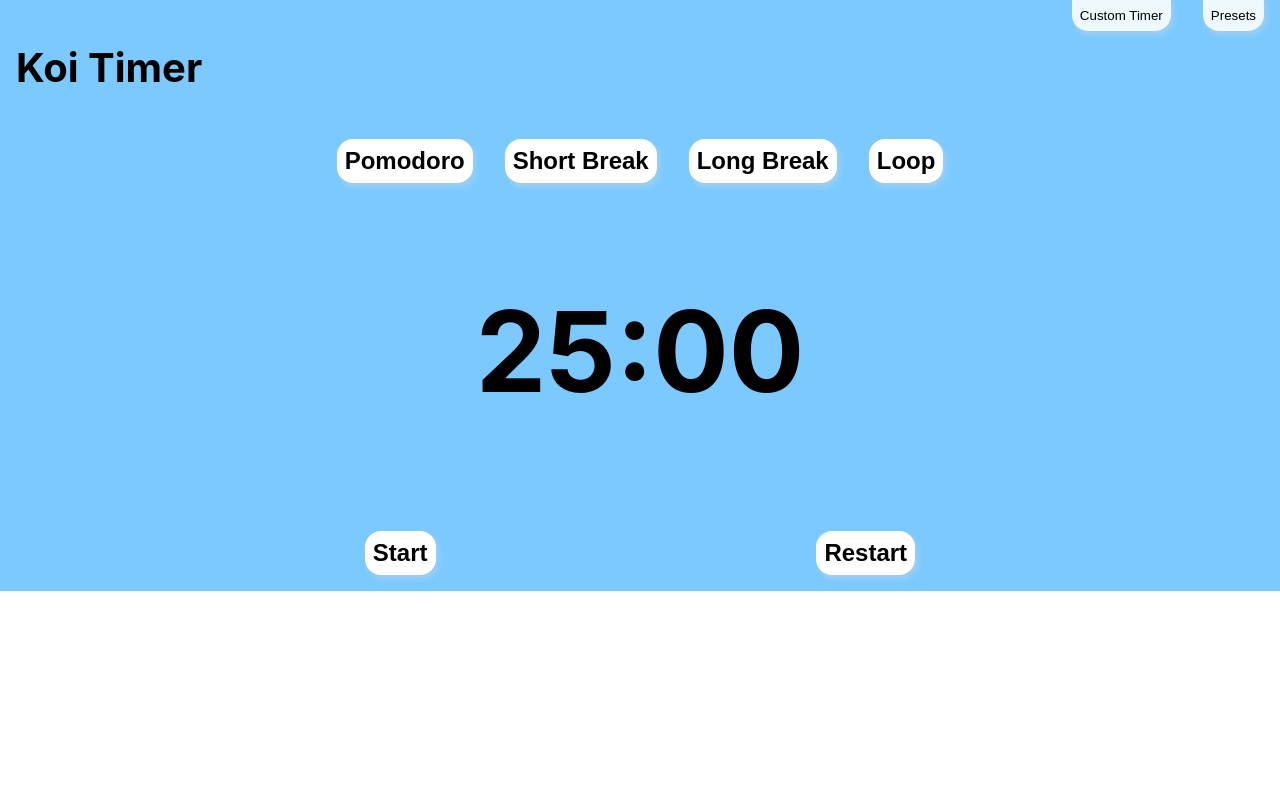
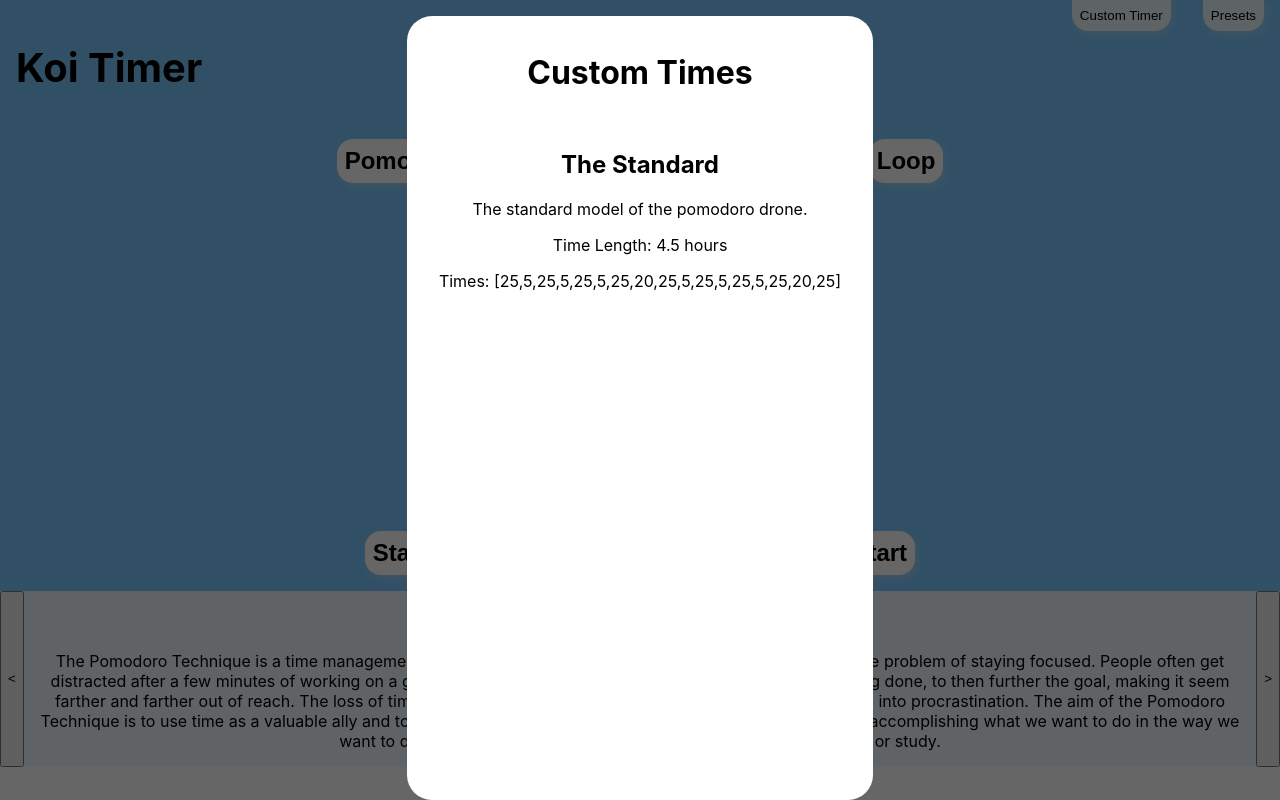
Before and after one commit to JonnyDeates/Koi-Timer, a React (Create React App) app: page / in a window 1280 px wide. Both pictures are taken after a click on the button "Custom Timer". Built offline with nearby package versions, Linux system fonts and the light colour scheme.

Commit message:
Info / Modals

```diff
--- a/src/App.js
+++ b/src/App.js
@@ -3,6 +3,7 @@ import './App.css';
 import Header from "./Header/Header";
 import Pomodoro from "./Pomodoro/Pomodoro";
 import {Context} from "./Context/Context"
+import Info from "./Info/Info";
 
 function App() {
     return (
@@ -10,6 +11,7 @@ function App() {
             <Context.Provider>
                 <Header/>
                 <Pomodoro/>
+                <Info/>
             </Context.Provider>
         </div>
     );
--- a/src/Header/Header.js
+++ b/src/Header/Header.js
@@ -1,26 +1,37 @@
 import React from 'react';
 import './Header.css'
+import Presets from "../Modals/Presets";
+import CustomTimes from "../Modals/CustomTimes";
+
 class Header extends React.Component {
+    constructor(props) {
+        super(props);
 
+        // This binding is necessary to make `this` work in the callback
+        this.setPresets = this.setPresets.bind(this);
+        this.setCustomTimes = this.setCustomTimes.bind(this);
+    }
     state = {
         customTimes: false,
         presets: false
     };
-    openModal(modal){
 
+    setCustomTimes() {
+        this.setState({customTimes: false})
     }
-
-    secToMins(num) {
-        return num * 60;
+    setPresets() {
+        this.setState({presets: false})
     }
-    render(){
+    render() {
         return (
             <div className="header">
                 <h1>Koi Timer</h1>
                 <div className="nav">
-                <button onClick={()=> this.setState({customTimer: true})}>Custom Timer</button>
-                <button onClick={()=> this.setState({presets: true})}>Presets</button>
+                    <button onClick={() => this.setState({customTimes: true})}>Custom Timer</button>
+                    <button onClick={() => this.setState({presets: true})}>Presets</button>
                 </div>
+                <Presets setPresets={this.setPresets} active={this.state.presets}/>
+                <CustomTimes setCustomTimes={this.setCustomTimes} active={this.state.customTimes}/>
             </div>
         );
     }
--- /dev/null
+++ b/src/Info/Info.css
@@ -0,0 +1,6 @@
+.info {
+    background-color: aliceblue;
+    display: flex;
+    justify-content: space-evenly;
+    position: relative;
+}
--- /dev/null
+++ b/src/Info/Info.js
@@ -0,0 +1,74 @@
+import React from 'react';
+import './Info.css'
+import InfoSection from "./InfoSection/InfoSection";
+
+class Info extends React.Component {
+
+
+    state = {
+        currentShown: 0,
+        info: [{
+            title: 'The Pomodoro Technique',
+            body: 'The Pomodoro Technique is a time management method that can be used for any task. Most people have\n' +
+            'the problem of staying focused. People often get distracted after a few minutes of working on a\n' +
+            'given task, and this loss of focus can prolongue the work being done, to then further the goal,\n' +
+            'making it seem farther and farther out of reach.\n' +
+            'The loss of time brings anxiety, especially when it involves a deadline, leads into procrastination.\n' +
+            'The aim of the Pomodoro Technique is to use time as a valuable ally and to mitigate when you can be\n' +
+            'distracted.\n' +
+            'Following this leads to accomplishing what we want to do in the way we want to do it, and to enable\n' +
+            'us to improve continually the way we work or study.',
+            style: 'explaination'
+        },
+            {
+                title: 'The Pomodoro Technique will provide a simple tool/process for improving productivity (your own and that of\n' +
+                '            your team members) which can do the following:',
+                body: 'ul',
+                list: ['Alleviate anxiety linked to beginning', 'Enhance focus and concentration by cutting down on interruptions',
+                    'Increase awareness of your decisions', 'Boost motivation and keep it constant', 'Bolster the determination to achieve your goals',
+                    'Refine the estimation process, both in qualitative and quantitative terms', 'Improve your work or study process',
+                    'Strengthen your resolve to keep on applying yourself in the face of complex situations'
+                ],
+                style: 'goals'
+            },
+            {
+                title: 'At the beginning of each day select the tasks you need to complete and put them on the TODO list above.',
+                body: 'ol',
+                list: ['Start the Pomodoro timer', 'Work until the Pomodoro rings',
+                    'Take a short break (3-5 minutes)', 'Keep on working, Pomodoro after Pomodoro, until the task at hand is finished. Every 4 Pomodoros take a longer break, (15–30 minutes).',
+                    'Repeat'
+                ],
+                style: 'instructions'
+            },
+            {
+                title: 'Tips',
+                body: 'ul',
+                list: ['If a task takes more than 5–7 Pomodoros, break it down',
+                    'If it takes less than one Pomodoro, add it up, and combine it with another task',
+                    'The next Pomodoro will go better',
+                    'Login to the service and track your progress'
+                ],
+                style: 'instructions'
+            },
+        ]
+    };
+
+    render() {
+        const infoList = this.state.info.map((obj, i) => (obj.list) ?
+            <InfoSection key={i} title={obj.title} body={obj.body} style={obj.style} list={obj.list}/> :
+            <InfoSection key={i} title={obj.title} body={obj.body} style={obj.style}/>);
+        return (
+            <div className="info">
+                <button
+                    onClick={() => this.setState({currentShown: (this.state.currentShown - 1 >= 0) ? this.state.currentShown - 1 : infoList.length - 1})}> {'<'} </button>
+                {infoList[this.state.currentShown]}
+                <button
+                    onClick={() => this.setState({currentShown: (this.state.currentShown + 1 < infoList.length) ? this.state.currentShown + 1 : 0})}> {'>'} </button>
+            </div>
+        );
+    }
+
+}
+
+
+export default Info;
--- /dev/null
+++ b/src/Info/InfoSection/InfoSection.js
@@ -0,0 +1,46 @@
+import React from 'react';
+
+class InfoSection extends React.Component {
+
+    state = {
+        title: this.props.title,
+        body: this.props.body,
+        list: (this.props.list) ? this.props.list : null,
+        style: this.props.style
+    };
+
+    componentDidUpdate(prevProps, prevState, snapshot) {
+        if (this.props.title !== prevProps.title) {
+            this.setState({
+                title: this.props.title,
+                body: this.props.body,
+                list: (this.props.list) ? this.props.list : null,
+                style: this.props.style
+            });
+        }
+    }
+
+
+    render() {
+
+        const body = () => {
+            if (this.state.body !== "ol" && this.state.body !== 'ul') {
+                return <p>{this.state.body}</p>
+            } else if (this.state.body === 'ol') {
+                return <ol>{this.state.list.map((obj,i) => <li key={i}>{obj}</li>)}</ol>
+            } else {
+                return <ul>{this.state.list.map((obj,i) => <li key={i}>{obj}</li>)}</ul>
+            }
+        };
+        return (
+            <div className={this.state.style}>
+                <h3>{this.state.title}</h3>
+                {body()}
+            </div>
+        );
+    }
+
+}
+
+
+export default InfoSection;
--- /dev/null
+++ b/src/Modals/CustomTimes.js
@@ -0,0 +1,33 @@
+import React from 'react';
+import './Modals.css'
+
+class CustomTimes extends React.Component {
+
+    state = {
+        active: this.props.active
+    };
+    componentDidUpdate(prevProps) {
+        if (this.props.active !== prevProps.active) {
+            this.setState({active: this.props.active});
+        }
+    }
+    render() {
+        return (
+            <div className={(!this.state.active) ? 'active' : 'modalWrapper'} onClick={this.props.setCustomTimes}>
+                <div className="presets">
+                    <h1>Custom Times</h1>
+                    <div>
+                        <h2>The Standard</h2>
+                        <p>The standard model of the pomodoro drone.</p>
+                        <p>Time Length: 4.5 hours</p>
+                        <p>Times: <span>[25,5,25,5,25,5,25,20,25,5,25,5,25,5,25,20,25]</span></p>
+                    </div>
+                </div>
+            </div>
+        );
+    }
+
+}
+
+
+export default CustomTimes;
--- /dev/null
+++ b/src/Modals/Modals.css
@@ -0,0 +1,31 @@
+.modalWrapper {
+    position: fixed;
+    background: #00000099;
+    width: 100vw;
+    height: 100vh;
+    top: 0;
+    justify-content: center;
+    left: 0;
+    z-index: 1;
+    display: inline-flex;
+}
+.active {
+    display: none;
+}
+.presets {
+    background-color: white;
+    margin-top: 1rem;
+    border-radius: 25px;
+    width: fit-content;
+    padding: 16px;
+    z-index: 2;
+}
+.presets > div:hover {
+    background-color: lightgray;
+
+}
+.presets > div {
+    padding: 16px;
+    cursor: pointer;
+    border-radius: 25px;
+}
--- /dev/null
+++ b/src/Modals/Presets.js
@@ -0,0 +1,39 @@
+import React from 'react';
+import './Modals.css'
+
+class Presets extends React.Component {
+
+    state = {
+        active: this.props.active
+    };
+    componentDidUpdate(prevProps) {
+        if (this.props.active !== prevProps.active) {
+            this.setState({active: this.props.active});
+        }
+    }
+    render() {
+        return (
+            <div className={(!this.state.active) ? 'active' : 'modalWrapper'} onClick={this.props.setPresets}>
+                <div className="presets">
+                    <h1> Presets </h1>
+                    <div>
+                        <h2>The Standard</h2>
+                        <p>The standard model of the pomodoro drone.</p>
+                        <p>Time Length: 4.5 hours</p>
+                        <p>Times: <span>[25,5,25,5,25,5,25,20,25,5,25,5,25,5,25,20,25]</span></p>
+                    </div>
+                    <div>
+                        <h2>The Koi Timer</h2>
+                        <p>My idea of a good work ethic</p>
+                        <p>Time Length: 5 hours</p>
+                        <p>Times: <span>[25,5,25,5,25,5,25,20,25,5,25,5,25,5,25,20,25]</span></p>
+                    </div>
+                </div>
+            </div>
+        );
+    }
+
+}
+
+
+export default Presets;
```
Also changed, not shown: package.json (+10 -2 lines), 2 other files (tests, documents, lock files or other folders).
